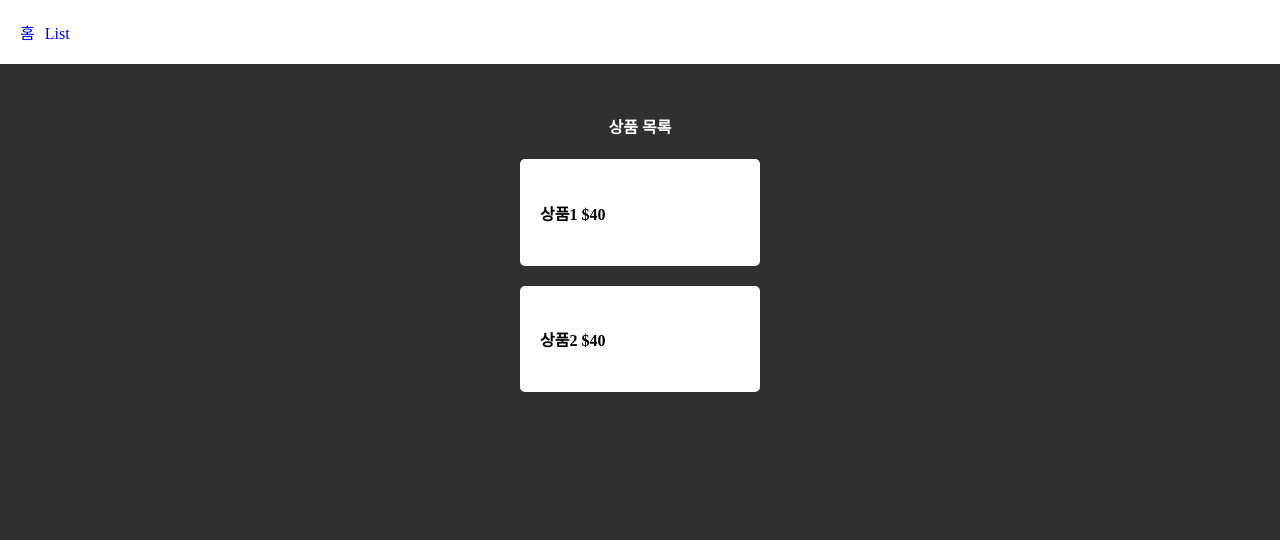
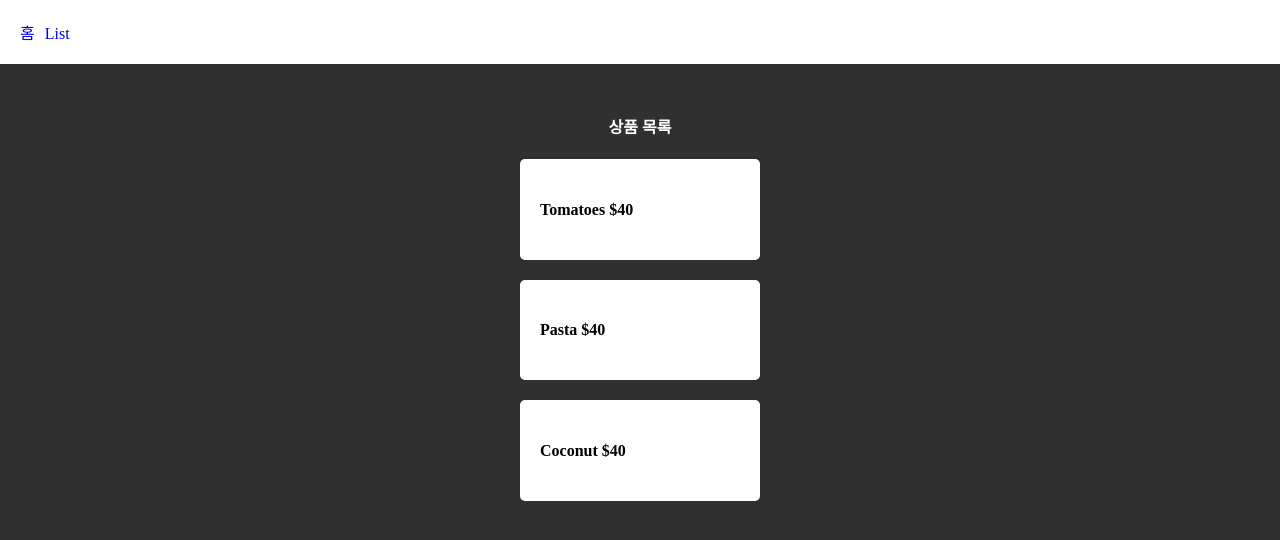
Before and after one commit to LimEunSang/fresh, a Next.js app: page /list in a window 1280 px wide. Shown: the top 540 px of the page. Built offline with nearby package versions, Linux system fonts and the light colour scheme.

Commit message:
~ html을 반복문으로 줄이고 싶으면 map
map() 사용하여 상품 목록 출력

```diff
--- a/app/list/page.js
+++ b/app/list/page.js
@@ -1,13 +1,14 @@
 const List = () => {
+  let 상품 = ["Tomatoes", "Pasta", "Coconut"];
+
   return (
     <>
       <h4 className="title">상품 목록</h4>
-      <div className="food">
-        <h4>상품1 $40</h4>
-      </div>
-      <div className="food">
-        <h4>상품2 $40</h4>
-      </div>
+      {상품.map((item) => (
+        <div className="food" key={item}>
+          <h4>{item} $40</h4>
+        </div>
+      ))}
     </>
   );
 };
```
